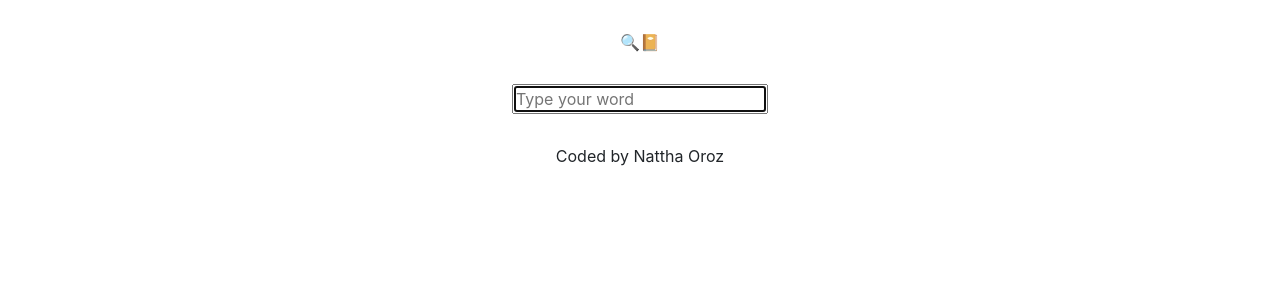
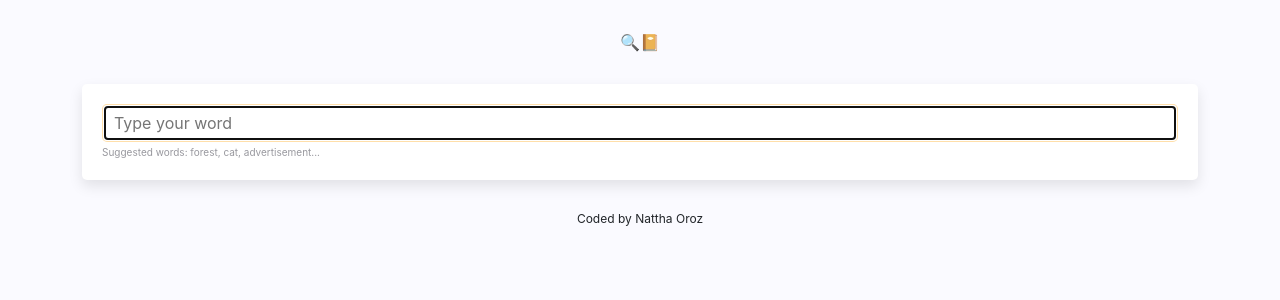
Before and after one commit to NataNONR/dictionary-site, a React (Create React App) app: page / in a window 1280 px wide. Shown: the top 300 px of the page. Built offline with nearby package versions, Linux system fonts and the light colour scheme; no server answers.

Commit message:
Feat: Sections Style
- Divide content into sections - Set style for search and result section
- Set default keyword

```diff
--- a/src/App.css
+++ b/src/App.css
@@ -1,5 +1,18 @@
+body {
+  background: #fafaff;
+}
+
+a {
+  text-decoration: none;
+  color: #ffdffa;
+}
+
 .App-header,
-.App-footer{
+.App-footer {
   margin: 30px auto;
   text-align: center;
 }
+
+.App-footer {
+  font-size: 12px;
+}
--- a/src/App.js
+++ b/src/App.js
@@ -7,7 +7,7 @@ function App() {
       <div className="container">
         <header className="App-header">🔍📔</header>
         <main>
-          <Dictionary />
+          <Dictionary defaultKeyword="peace" />
         </main>
         <footer className="App-footer">Coded by Nattha Oroz</footer>
       </div>
--- a/src/Dictionary.css
+++ b/src/Dictionary.css
@@ -1,12 +1,21 @@
-.SearchContent {
-  text-align: center;
-  color: #6d91cf;
+section {
+  background: #ffffff;
+  padding: 20px;
+  margin: 15px 0;
+  border-radius: 5px;
+  box-shadow: 0px 6px 14px rgba(0, 0, 0, 0.1);
 }
 
-.ResultContent {
-  text-align: left;
+input {
+  color: #505050;
+  width: 100%;
+  padding: 5px 10px;
+  border: 2px solid #ffdfaa;
+  border-radius: 5px;
 }
 
-a {
-  text-decoration: none;
+.SearchSample {
+  font-size: 10px;
+  color: #98989e;
+  margin-top: 3px;
 }
--- a/src/Dictionary.js
+++ b/src/Dictionary.js
@@ -3,30 +3,41 @@ import Result from "./Result";
 import axios from "axios";
 import "./Dictionary.css";
 
-export default function Dictionary() {
-  let [keyword, setKeyword] = useState("");
+export default function Dictionary(props) {
+  let [keyword, setKeyword] = useState(props.defaultKeyword);
   let [result, setResult] = useState(null);
+  let [loaded, setLoaded] = useState(false);
 
   function handleResponse(response) {
     console.log(response.data[0]);
     setResult(response.data[0]);
   }
 
-  function search(event) {
-    event.preventDefault();
-
+  function search() {
     // documentation: https://dictionaryapi.dev/
     let apiUrl = `https://api.dictionaryapi.dev/api/v2/entries/en/${keyword}`;
     axios.get(apiUrl).then(handleResponse);
+  }
+
+  function handleSubmit(event) {
+    event.preventDefault();
+    search();
   }
 
   function handleKeywordUpdate(event) {
     setKeyword(event.target.value);
   }
 
+  function load() {
+    setLoaded(true);
+    search();
+  }
+
+  if (loaded) {
     return (
       <div className="SearchContent">
-      <form onSubmit={search}>
+        <section>
+          <form onSubmit={handleSubmit}>
             <input
               type="search"
               placeholder="Type your word"
@@ -34,7 +45,14 @@ export default function Dictionary() {
               onChange={handleKeywordUpdate}
             />
           </form>
+          <div className="SearchSample">
+            Suggested words: forest, cat, advertisement...
+          </div>
+        </section>
         <Result resultDisplay={result} />
       </div>
     );
+  } else {
+    load();
   }
+}
--- /dev/null
+++ b/src/Result.css
@@ -0,0 +1,6 @@
+h2 {
+  font-size: 40px;
+  color: #6d91cf;
+  font-weight: bold;
+  line-height: 1.5;
+}
--- a/src/Result.js
+++ b/src/Result.js
@@ -1,11 +1,13 @@
 import React from "react";
 import Phonetics from "./Phonetics";
 import AllMeaning from "./AllMeaning";
+import "./Result.css";
 
 export default function Result(props) {
   if (props.resultDisplay) {
     return (
       <div className="ResultContent">
+        <section>
           <h2>{props.resultDisplay.word}</h2>
           {props.resultDisplay.phonetics.map(function (phonetic, index) {
             return (
@@ -14,11 +16,12 @@ export default function Result(props) {
               </div>
             );
           })}
+        </section>
         {props.resultDisplay.meanings.map(function (meaning, index) {
           return (
-            <div key={index}>
+            <section key={index}>
               <AllMeaning meaning={meaning} />
-            </div>
+            </section>
           );
         })}
       </div>
```
Lines whose indentation alone changed are shown as unchanged.
